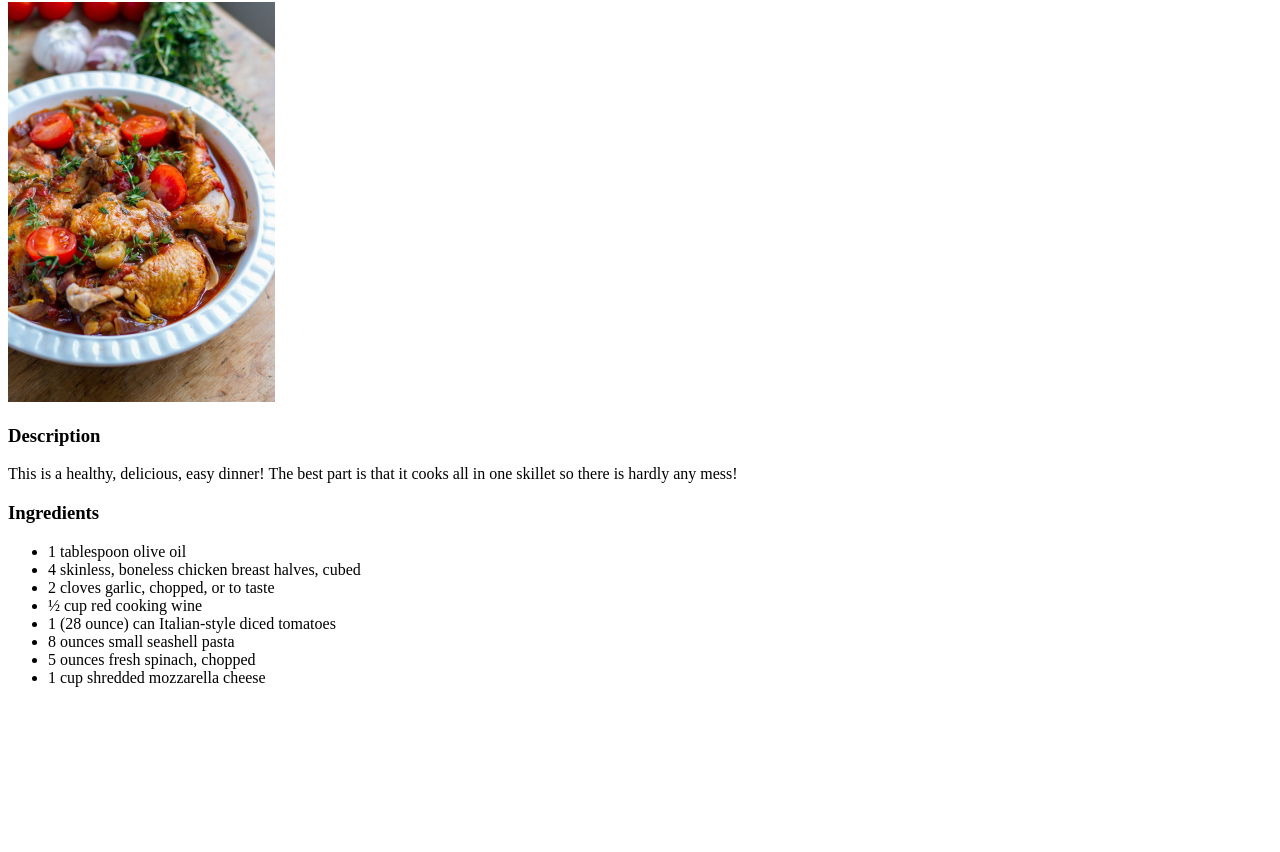
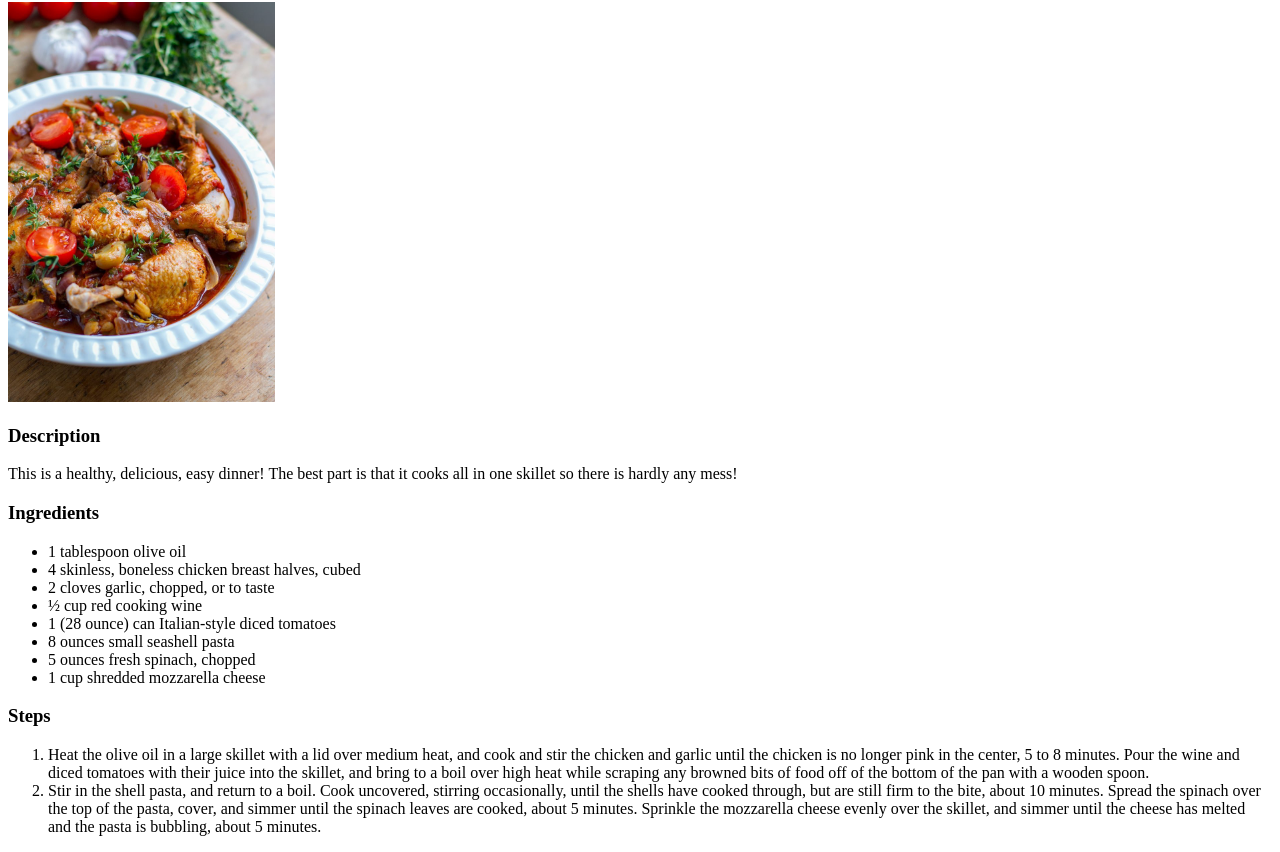
Before and after one commit to lisanzz/odin-recipes, a plain HTML site: page recipes/italian-chicken.html in a window 1280 px wide. Shown: the part 78-930 px from the top of the page. Before the commit the page ends 800 px from the top, so only its background shows below. Drawn offline with Linux system fonts and the light colour scheme.

Commit message:
added steps to italian-chicken.html

```diff
--- a/recipes/italian-chicken.html
+++ b/recipes/italian-chicken.html
@@ -25,5 +25,25 @@
       <li>5 ounces fresh spinach, chopped</li>
       <li>1 cup shredded mozzarella cheese</li>
     </ul>
+    <h3>Steps</h3>
+    <ol>
+      <li>
+        Heat the olive oil in a large skillet with a lid over medium heat, and
+        cook and stir the chicken and garlic until the chicken is no longer pink
+        in the center, 5 to 8 minutes. Pour the wine and diced tomatoes with
+        their juice into the skillet, and bring to a boil over high heat while
+        scraping any browned bits of food off of the bottom of the pan with a
+        wooden spoon.
+      </li>
+      <li>
+        Stir in the shell pasta, and return to a boil. Cook uncovered, stirring
+        occasionally, until the shells have cooked through, but are still firm
+        to the bite, about 10 minutes. Spread the spinach over the top of the
+        pasta, cover, and simmer until the spinach leaves are cooked, about 5
+        minutes. Sprinkle the mozzarella cheese evenly over the skillet, and
+        simmer until the cheese has melted and the pasta is bubbling, about 5
+        minutes.
+      </li>
+    </ol>
   </body>
 </html>
```
